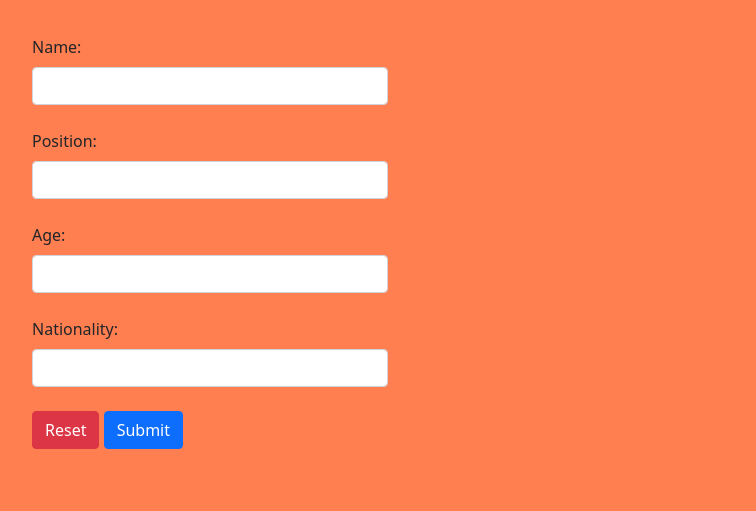
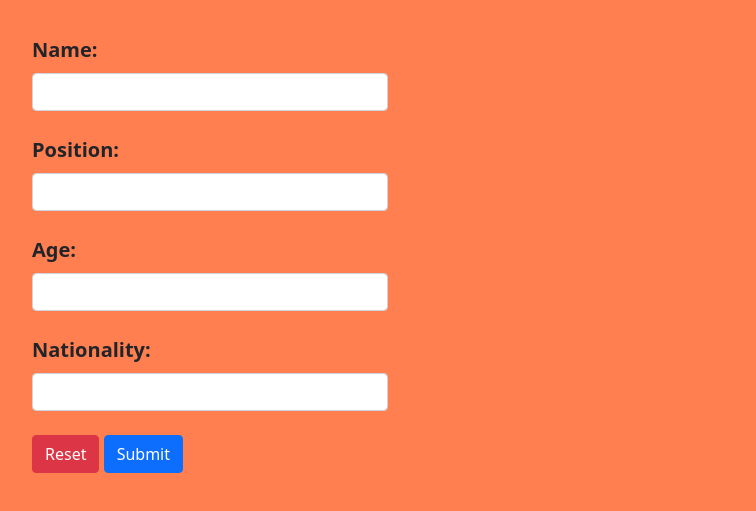
Before and after one commit to lewiscpearson/QA-Project-2-FootballSquadBuilder, a plain HTML site: page src/main/resources/static/index.html in a window 1280 px wide. Shown: the part 107-618 px from the top of the page, without its empty margins (50-806 px from the left). Drawn offline with nearby package versions, Linux system fonts and the light colour scheme; no server answers.

Commit message:
More documentation

```diff
--- a/src/main/resources/static/style.css
+++ b/src/main/resources/static/style.css
@@ -12,3 +12,7 @@ h2 {
     margin-left:10%;
     margin-bottom: 3%;
 }
+label{
+    font-size: 20px;
+    font-weight: bold;
+}
```
Also changed, not shown: documentation/wireframe.drawio.png (added), 1 other file.
